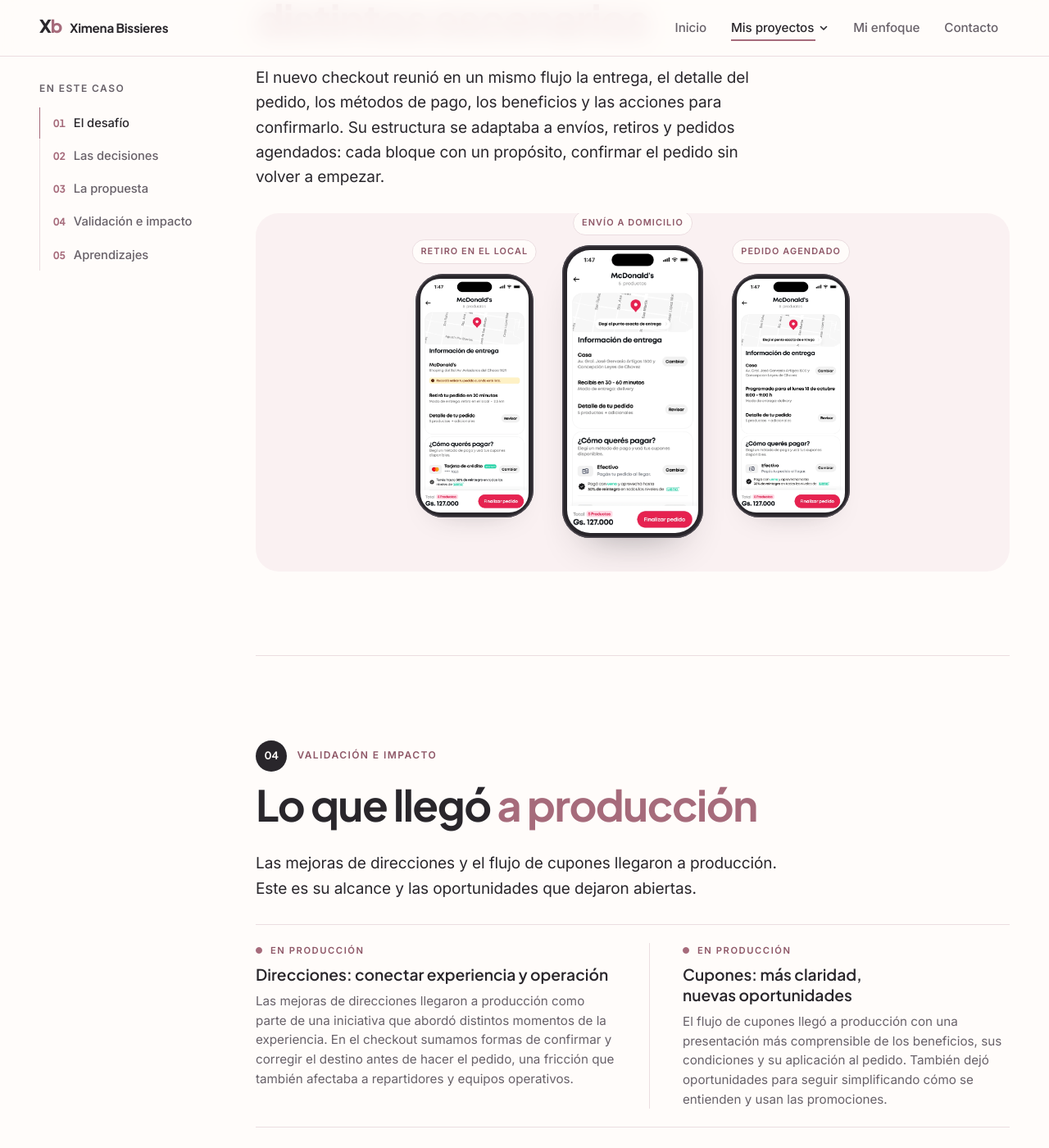
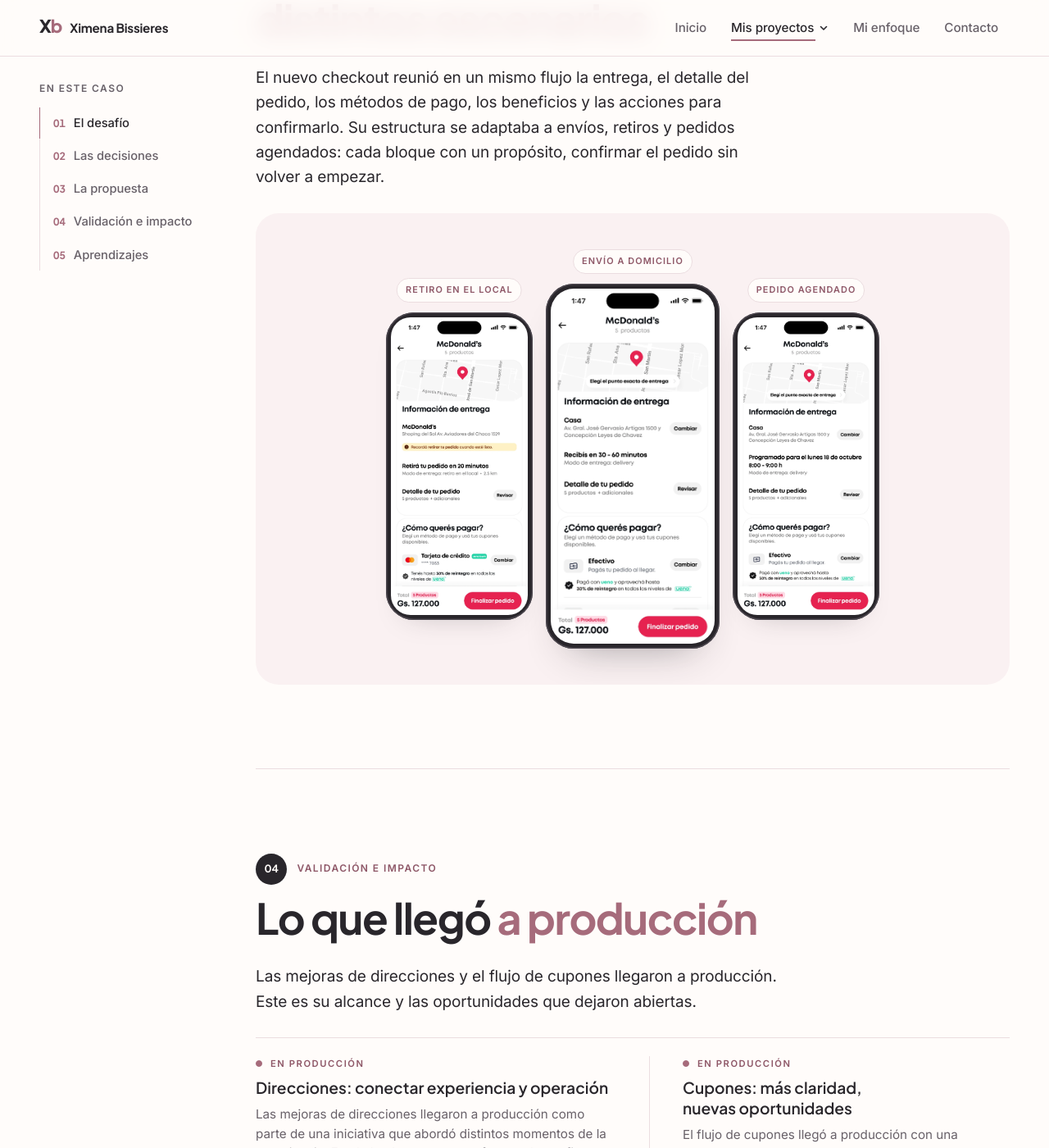
Before and after one commit to ximebissieres/Ximebissieres.github.io, a Jekyll site: the page built from proyectos/monchis.html, in a window 1280 px wide and 1400 px high, scrolled down 5150 px. Shown: the whole window at 82% size. Built offline with Jekyll 4.4.1, drawn with Linux system fonts in a browser that asks for light colours.

Commit message:
Monchis: La propuesta con teléfonos más grandes y centrados en el panel
Co-Authored-By: Claude Opus 5.5 <noreply@anthropic.com>
Claude-Session: https://claude.ai/code/session_01DJ4kQgEHjb3PtnpPBBuZ5X

```diff
--- a/assets/styles.css
+++ b/assets/styles.css
@@ -2024,3 +2024,12 @@ body { font-family: var(--sans); font-size: var(--fs-body); line-height: 1.65; f
 .crit.tip-cmp { border-top: 1px solid var(--line); padding-top: clamp(24px, 3vw, 36px); gap: 20px; }
 /* Composición del hero reutilizada en «La propuesta»: sin animación de entrada */
 .cscreens--inline .cs-phone { animation: none !important; transform: none !important; }
+/* «La propuesta»: teléfonos más grandes y centrados verticalmente en el panel */
+@media (min-width: 900px) {
+  .cscreens--inline { aspect-ratio: 16 / 10; }
+  .cscreens--inline .cs-1 { --w: 23%; top: 15%; }
+  .cscreens--inline .cs-2, .cscreens--inline .cs-3 { --w: 19.5%; top: 21.1%; }
+  .cscreens--inline .cs-2 { --x: 27%; }
+  .cscreens--inline .cs-3 { --x: 73%; }
+}
+@media (max-width: 600px) { .cscreens--inline .cs-1 { top: 16.6%; } }
```
